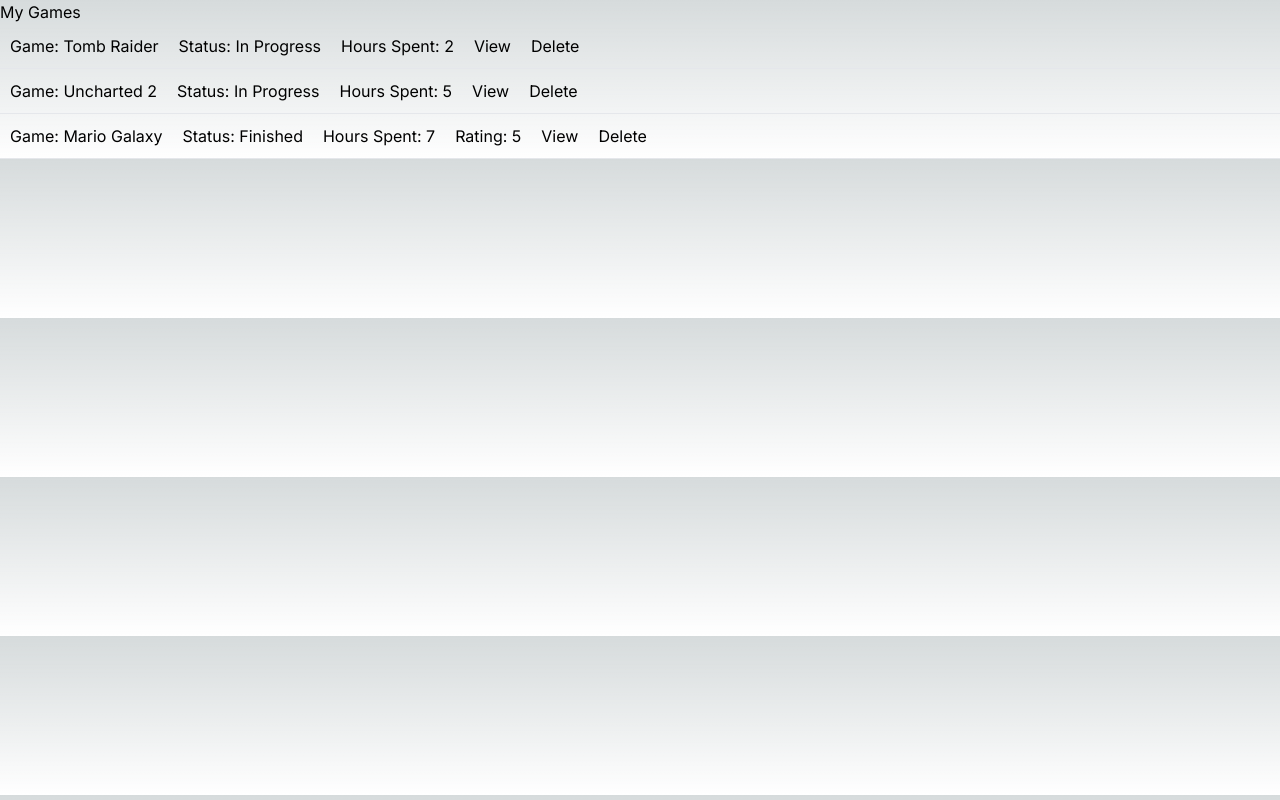
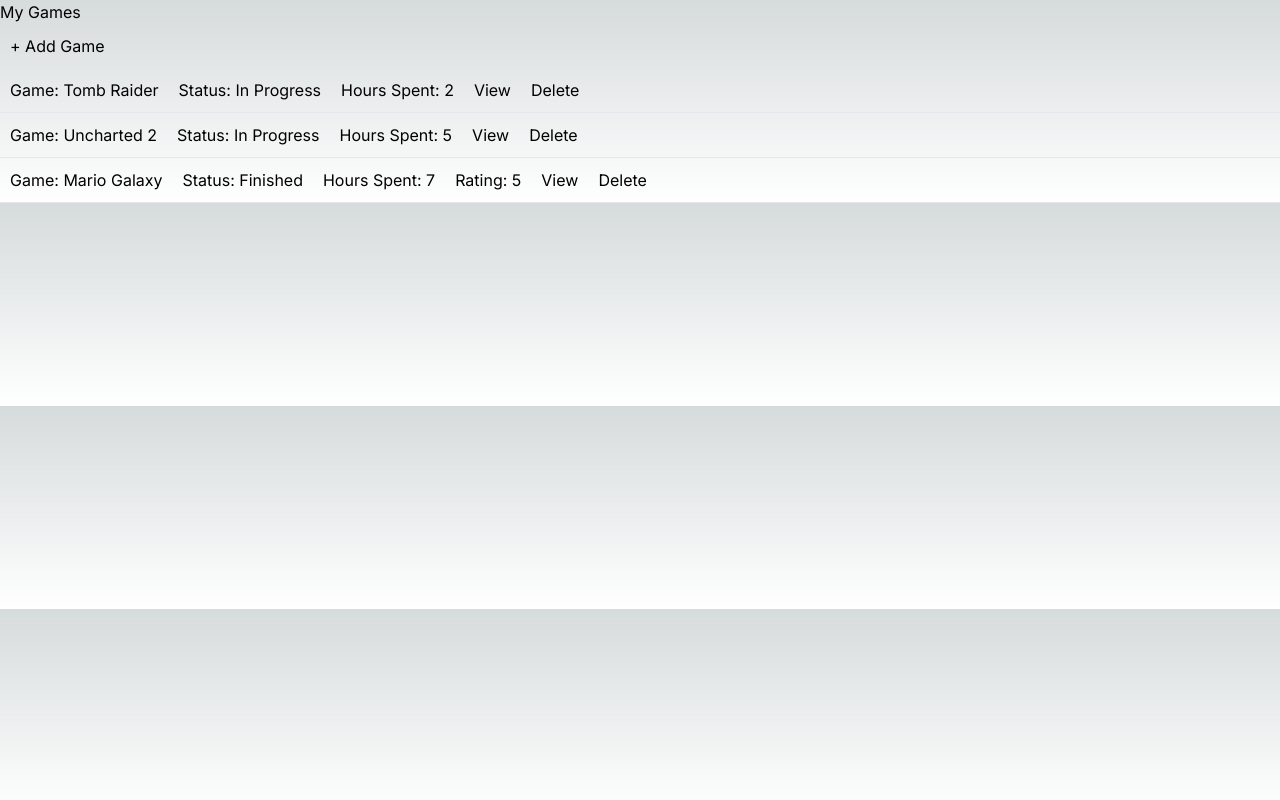
Before and after one commit to tinkereryorch/backlog-tracker, a Next.js app in the folder frontend/: page /games in a window 1280 px wide. Built offline with nearby package versions, Linux system fonts and the light colour scheme.

Commit message:
Added Link to addGame

```diff
--- a/frontend/src/app/games/page.js
+++ b/frontend/src/app/games/page.js
@@ -5,6 +5,7 @@ export default function Games() {
     return (
         <>
             <h1>My Games</h1>
+            <Link href="/addGame"><button>+ Add Game</button></Link>
             <ul>
                 {data.map((game) => (
                     <li key={game.id}>
```
